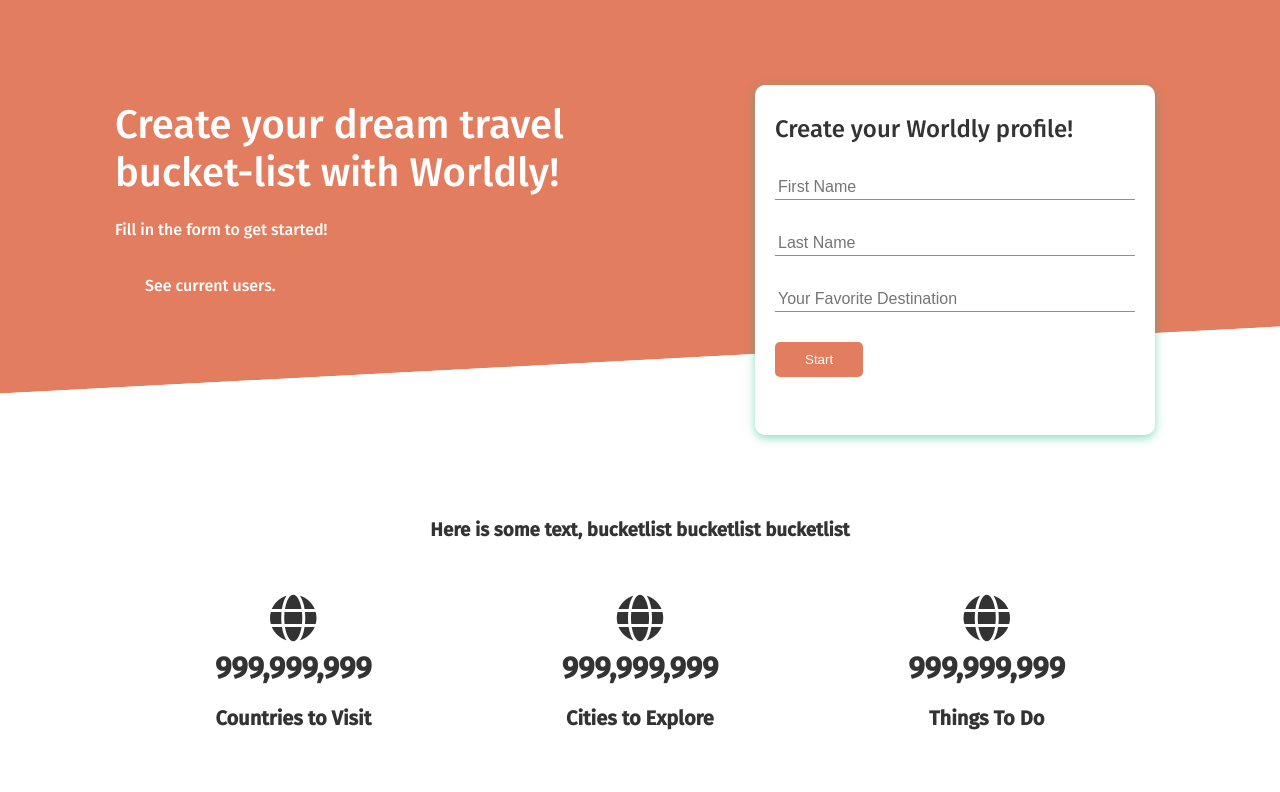
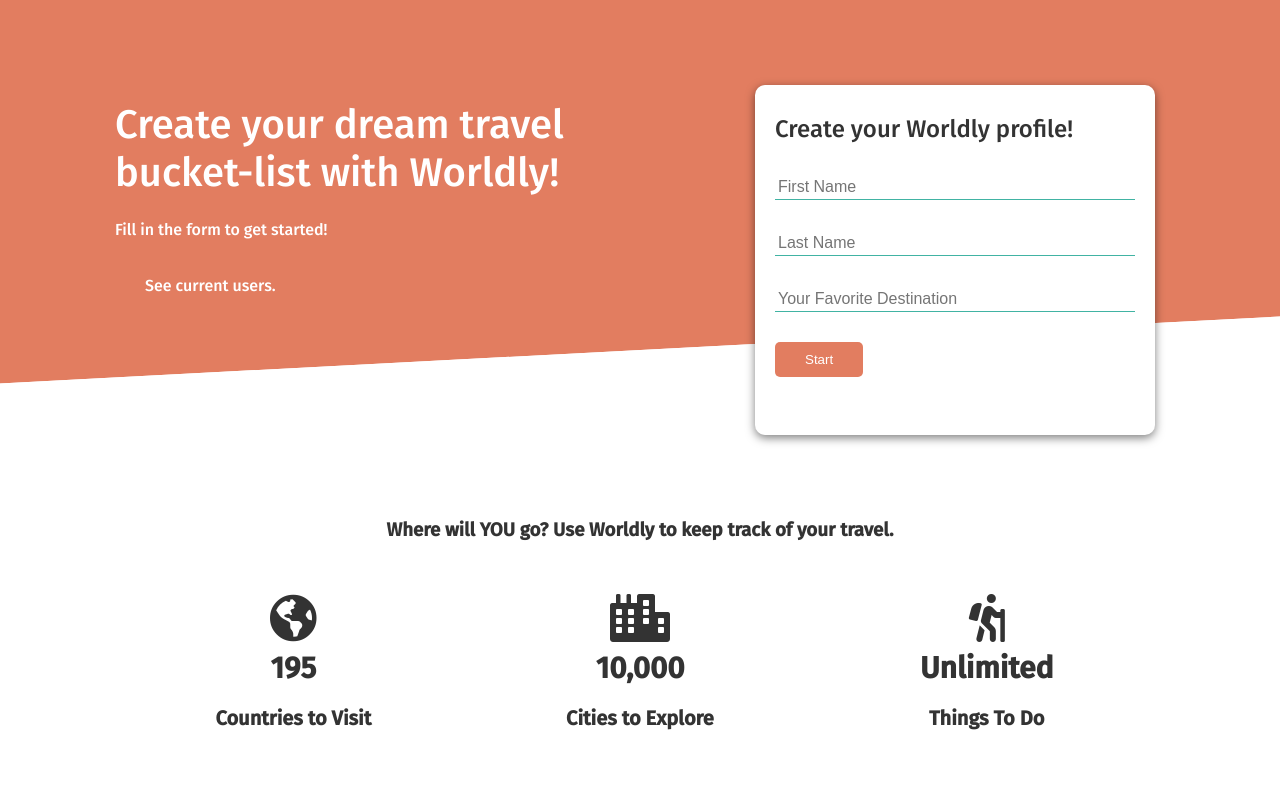
Before and after one commit to GiulianoDerosas/WorldlyProject, a Flask app: page / in a window 1280 px wide. Shown: the part 70-862 px from the top of the page. Run offline with Flask 2, Linux system fonts and the light colour scheme.

Commit message:
testing commit

```diff
--- a/static/css/styles.css
+++ b/static/css/styles.css
@@ -125,7 +125,7 @@ img {
     content: '';
     position: absolute;
     height: 100px;
-    bottom: -60px;
+    bottom: -50px;
     right: 0;
     left: 0;
     background: white;
@@ -158,7 +158,7 @@ img {
     background-color: #fff;
     color: #333;
     border-radius: 10px;
-    box-shadow: 0 3px 10px rgba(24, 187, 136, 0.5);
+    box-shadow: 0 3px 10px rgba(0, 0, 0, 0.5);
     padding: 20px;
     margin: 10px;
 }
--- a/templates/about.html
+++ b/templates/about.html
@@ -3,4 +3,5 @@
 {% block content %}
 <h1>Here Giuliano will write about how the website was built and the tech used!</h1>
 
+
 {% endblock %}
--- a/templates/index.html
+++ b/templates/index.html
@@ -6,7 +6,7 @@
       <div class="showcase-text">
         <h1>Create your dream travel bucket-list with Worldly!</h1>
         <p>Fill in the form to get started!</p>
-        <a href="about.html" class="btn btn-outline">See current users.</a>
+        <a href="users" class="btn btn-outline">See current users.</a>
       </div>
 
       <div class="showcase-form card">
@@ -32,23 +32,23 @@
   <section class="stats">
     <div class="container">
       <h3 class="stats-heading text-center my-1">
-        Here is some text, bucketlist bucketlist bucketlist
+        Where will YOU go? Use Worldly to keep track of your travel.
       </h3>
 
       <div class="grid grid-3 text-center my-4">
         <div>
-          <i class="fas fa-globe fa-3x"></i>
-          <h3>999,999,999</h3>
+          <i class="fas fa-globe-americas fa-3x"></i>
+          <h3>195</h3>
           <p class="text-secondary">Countries to Visit</p>
         </div>
         <div>
-          <i class="fas fa-globe fa-3x"></i>
-          <h3>999,999,999</h3>
+          <i class="fas fa-city fa-3x"></i>
+          <h3>10,000</h3>
           <p class="text-secondary">Cities to Explore</p>
         </div>
         <div>
-          <i class="fas fa-globe fa-3x"></i>
-          <h3>999,999,999</h3>
+          <i class="fas fa-hiking fa-3x"></i>
+          <h3>Unlimited</h3>
           <p class="text-secondary">Things To Do</p>
         </div>
       </div>
```
